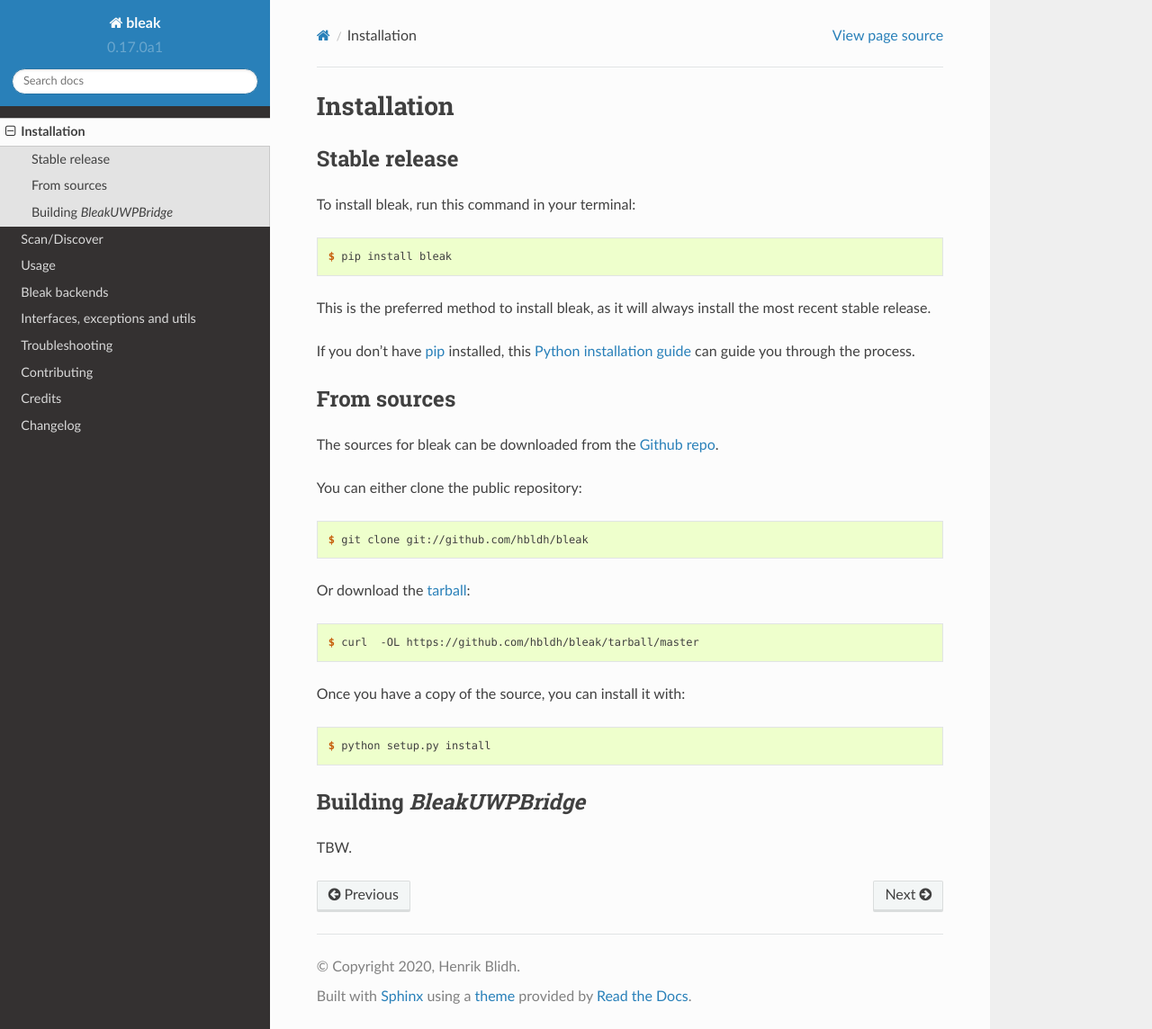
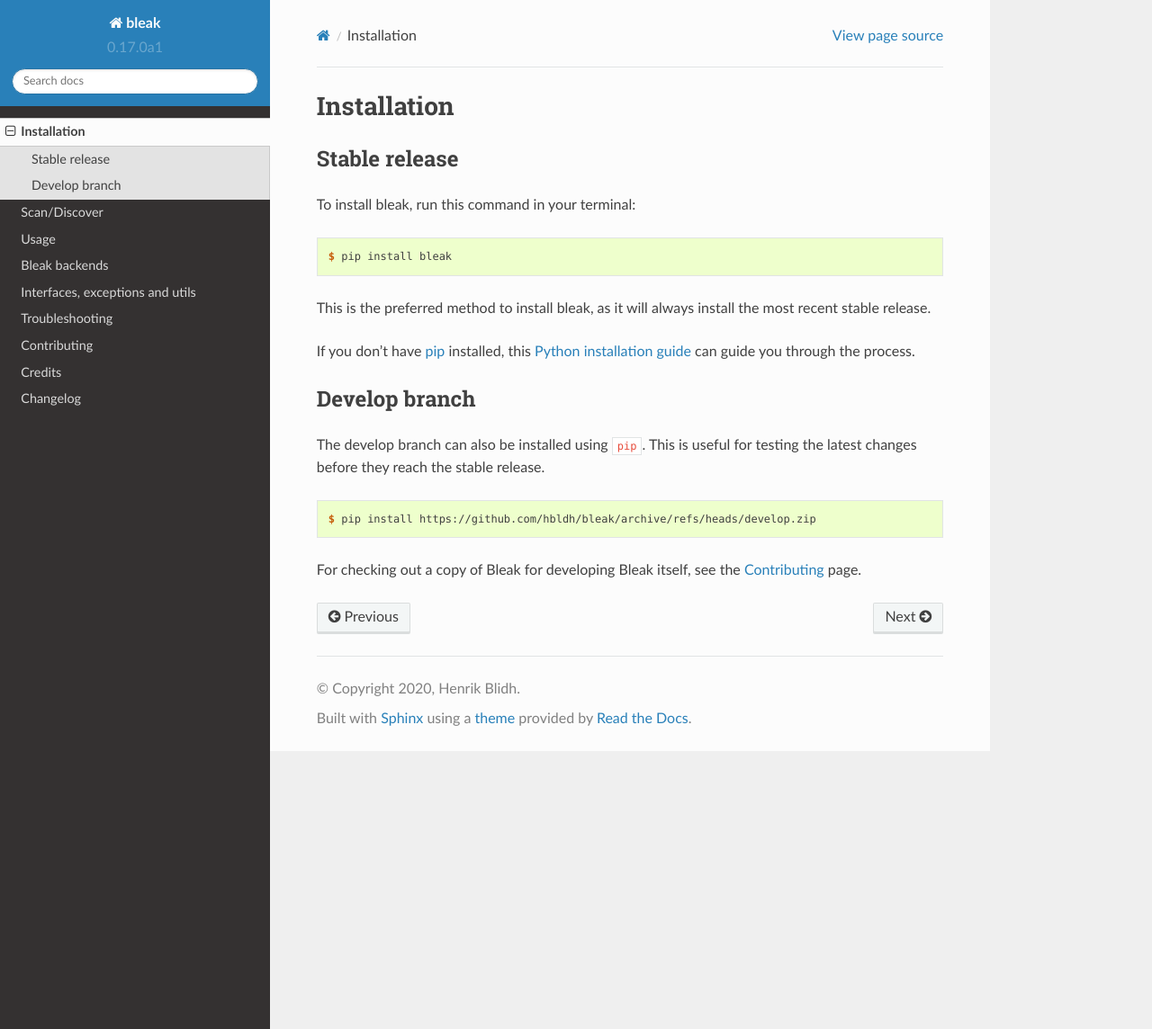
Before and after one commit to hbldh/bleak, a Sphinx documentation site: the page built from docs/installation.rst, in a window 1280 px wide and 1144 px high. Shown: the whole window at 90% size. Built offline with Sphinx 7.4.7 and the Read the Docs theme 2.0.0, drawn with Linux system fonts in a browser that asks for light colours.

Commit message:
docs: update for recent changes
This updates the docs for recent changes in dependency management.

```diff
--- a/README.rst
+++ b/README.rst
@@ -88,7 +88,7 @@ Connect to a Bluetooth device and read its model number:
 
     asyncio.run(main(address))
 
-DO NOT NAME YOUR SCRIPT `bleak.py`! It will cause a circular import error.
+DO NOT NAME YOUR SCRIPT ``bleak.py``! It will cause a circular import error.
 
 See examples folder for more code, for instance example code for connecting to a
 `TI SensorTag CC2650 <http://www.ti.com/ww/en/wireless_connectivity/sensortag/>`_
--- a/docs/installation.rst
+++ b/docs/installation.rst
@@ -23,33 +23,14 @@ you through the process.
 .. _Python installation guide: http://docs.python-guide.org/en/latest/starting/installation/
 
 
-From sources
-------------
+Develop branch
+--------------
 
-The sources for bleak can be downloaded from the `Github repo`_.
-
-You can either clone the public repository:
+The develop branch can also be installed using ``pip``. This is useful for
+testing the latest changes before they reach the stable release.
 
 .. code-block:: console
 
-    $ git clone git://github.com/hbldh/bleak
+    $ pip install https://github.com/hbldh/bleak/archive/refs/heads/develop.zip
 
-Or download the `tarball`_:
-
-.. code-block:: console
-
-    $ curl  -OL https://github.com/hbldh/bleak/tarball/master
-
-Once you have a copy of the source, you can install it with:
-
-.. code-block:: console
-
-    $ python setup.py install
-
-Building `BleakUWPBridge`
--------------------------
-
-TBW.
-
-.. _Github repo: https://github.com/hbldh/bleak
-.. _tarball: https://github.com/hbldh/bleak/tarball/master
+For checking out a copy of Bleak for developing Bleak itself, see the :doc:`contributing` page.
--- a/docs/scanning.rst
+++ b/docs/scanning.rst
@@ -22,7 +22,7 @@ To discover Bluetooth devices that can be connected to:
 
     asyncio.run(main())
 
-.. warning:: Do not name your script `bleak.py`! It will cause a circular import error.
+.. warning:: Do not name your script ``bleak.py``! It will cause a circular import error.
 
 .. warning:: On macOS you may need to give your terminal permission to access Bluetooth.
     See `this troubleshooting message <https://bleak.readthedocs.io/en/latest/troubleshooting.html#bleak-crashes-with-sigabrt-on-macos>`_
--- a/docs/usage.rst
+++ b/docs/usage.rst
@@ -52,7 +52,7 @@ or one can do it without the context manager like this:
 
     asyncio.run(main(address))
 
-.. warning:: Do not name your script `bleak.py`! It will cause a circular import error.
+.. warning:: Do not name your script ``bleak.py``! It will cause a circular import error.
 
 Make sure you always get to call the disconnect method for a client before discarding it;
 the Bluetooth stack on the OS might need to be cleared of residual data which is cached in the
```
Also changed, not shown: CONTRIBUTING.rst (+13 -13 lines).
